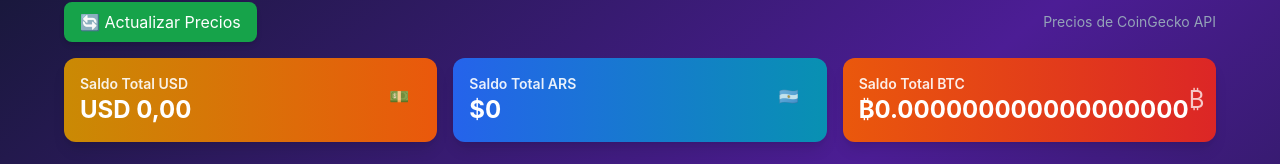
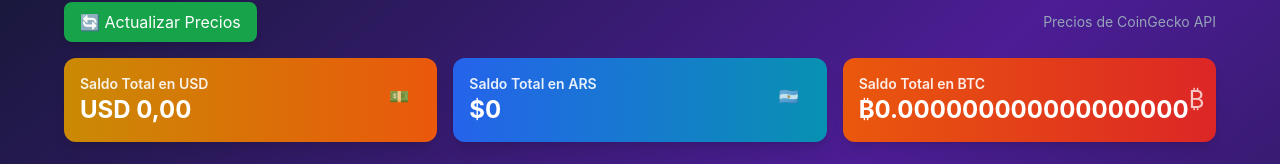
Before and after one commit to Ssteier2016/crypto-tracker, a website: page index.html in a window 1280 px wide. Shown: the part 182-346 px from the top of the page. Drawn offline with nearby package versions, Linux system fonts and the light colour scheme; no server answers.

Commit message:
Update index.html

```diff
--- a/index.html
+++ b/index.html
@@ -238,7 +238,7 @@
         <div class="bg-gradient-to-r from-yellow-600 to-orange-600 rounded-xl p-4 shadow-lg">
           <div class="flex items-center justify-between">
             <div>
-              <h3 class="text-sm font-semibold opacity-90">Saldo Total USD</h3>
+              <h3 class="text-sm font-semibold opacity-90">Saldo Total en USD</h3>
               <p id="totalUSD" class="text-2xl font-bold">USD 0.00</p>
             </div>
             <span class="h-8 w-8 opacity-75">💵</span>
@@ -247,7 +247,7 @@
         <div class="bg-gradient-to-r from-blue-600 to-cyan-600 rounded-xl p-4 shadow-lg">
           <div class="flex items-center justify-between">
             <div>
-              <h3 class="text-sm font-semibold opacity-90">Saldo Total ARS</h3>
+              <h3 class="text-sm font-semibold opacity-90">Saldo Total en ARS</h3>
               <p id="totalARS" class="text-2xl font-bold">$0</p>
             </div>
             <span class="h-8 w-8 opacity-75">🇦🇷</span>
@@ -256,7 +256,7 @@
         <div class="bg-gradient-to-r from-orange-600 to-red-600 rounded-xl p-4 shadow-lg">
           <div class="flex items-center justify-between">
             <div>
-              <h3 class="text-sm font-semibold opacity-90">Saldo Total BTC</h3>
+              <h3 class="text-sm font-semibold opacity-90">Saldo Total en BTC</h3>
               <p id="totalBTC" class="text-2xl font-bold">₿0.000000</p>
             </div>
             <span class="text-2xl opacity-75">₿</span>
```
